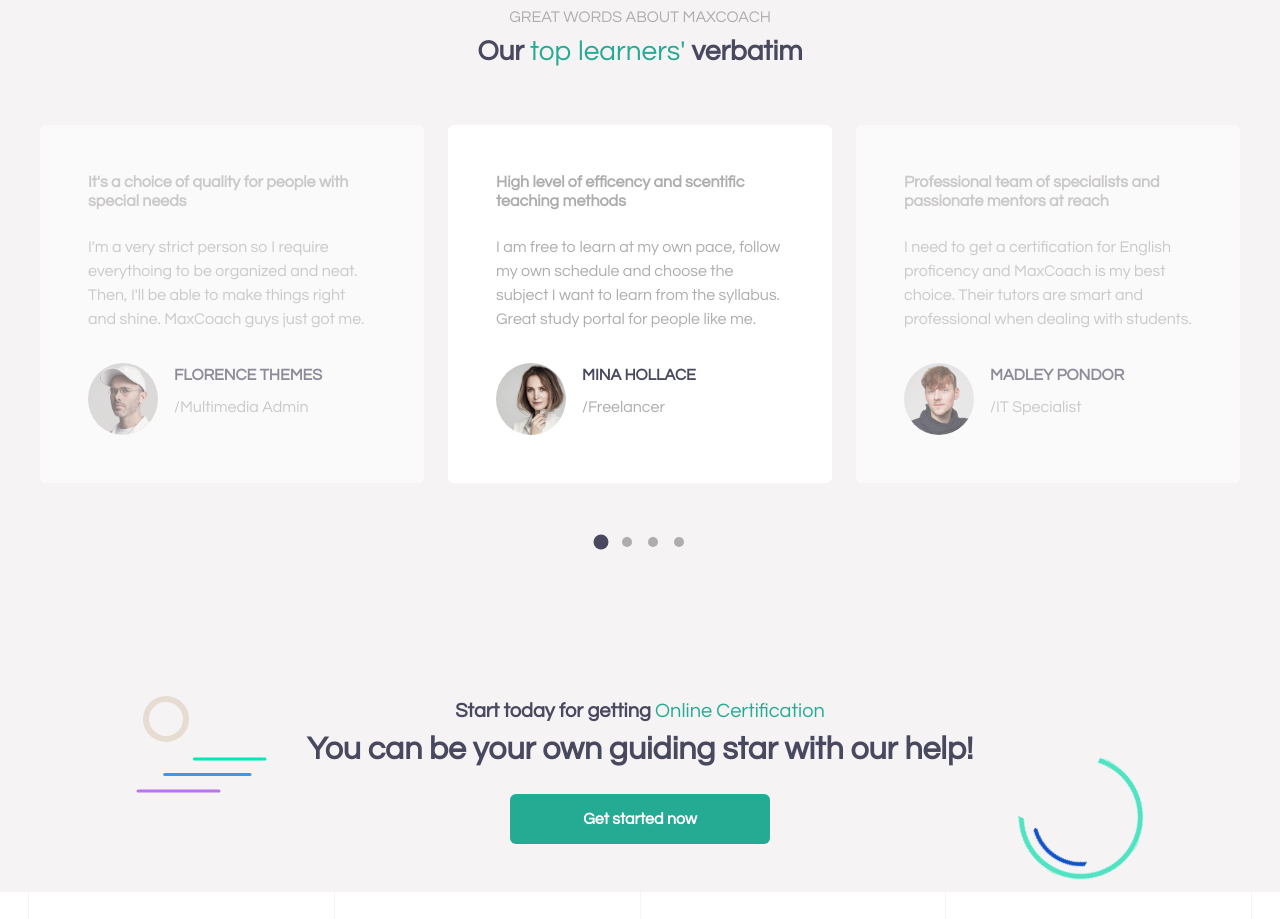
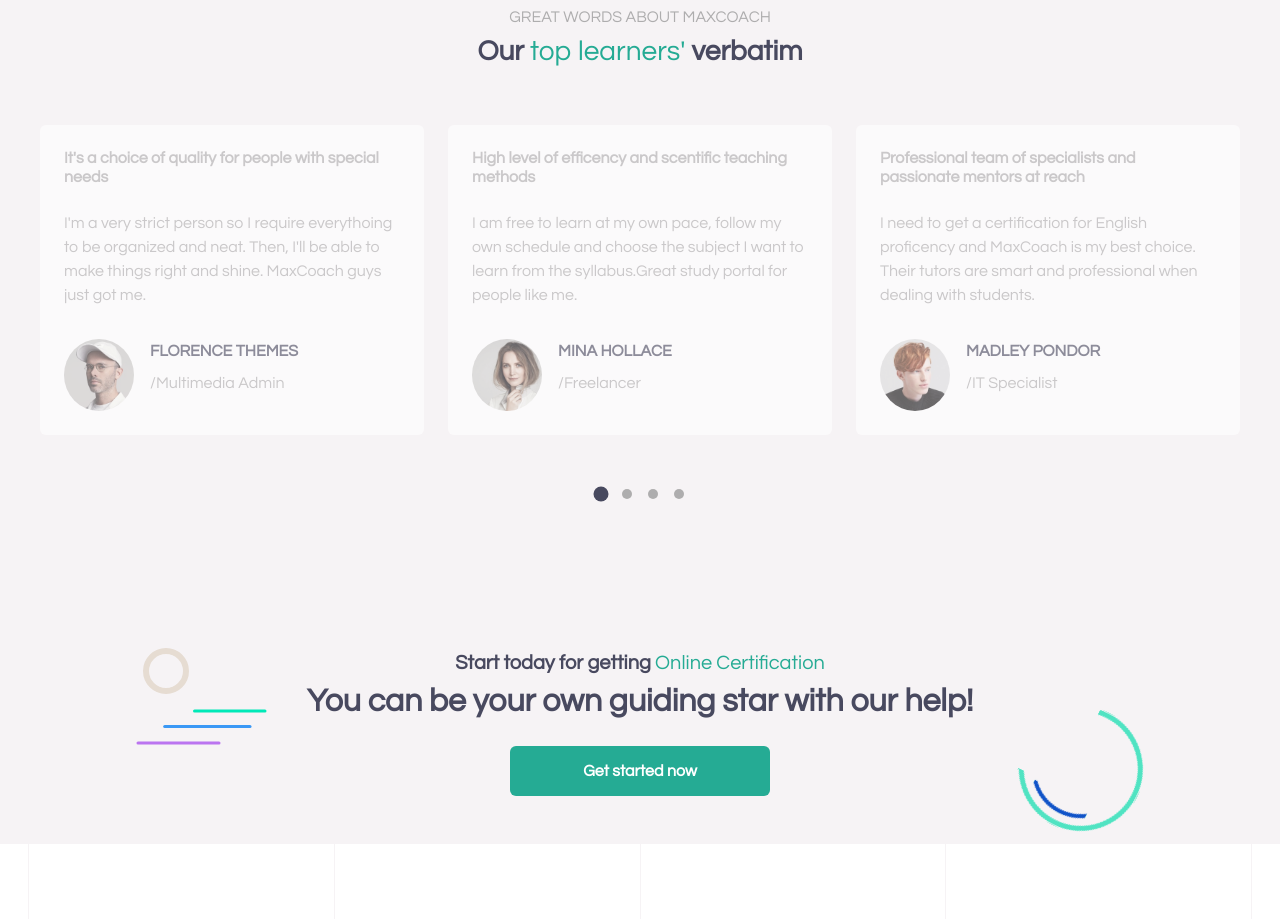
Before and after one commit to giuseppesciacca/proj-html-vuejs, a Vue app: page / in a window 1280 px wide. Shown: the part 3240-4159 px from the top of the page. Built offline with nearby package versions, Linux system fonts and the light colour scheme.

Commit message:
[add] v-for in OurLearners component

```diff
--- a/src/components/OurLearners.vue
+++ b/src/components/OurLearners.vue
@@ -1,6 +1,33 @@
 <script>
 export default {
-    name: 'OurLearners'
+    name: 'OurLearners',
+    data() {
+        return {
+            learners: [
+                {
+                    name: 'FLORENCE THEMES',
+                    src: 'testimonial-avata-03.jpg',
+                    title: 'It\'s a choice of quality for people with special needs',
+                    text: 'I\'m a very strict person so I require everythoing to be organized and neat. Then, I\'ll be able to make things right and shine. MaxCoach guys just got me.',
+                    role: '/Multimedia Admin'
+                },
+                {
+                    name: 'MINA HOLLACE',
+                    src: 'testimonial-avata-02.jpg',
+                    title: 'High level of efficency and scentific teaching methods',
+                    text: 'I am free to learn at my own pace, follow my own schedule and choose the subject I want to learn from the syllabus.Great study portal for people like me.',
+                    role: '/Freelancer'
+                },
+                {
+                    name: 'MADLEY PONDOR',
+                    src: 'testimonial-avata-01.jpg',
+                    title: 'Professional team of specialists and passionate mentors at reach',
+                    text: 'I need to get a certification for English proficency and MaxCoach is my best choice. Their tutors are smart and professional when dealing with students.',
+                    role: '/IT Specialist'
+                }
+            ]
+        }
+    }
 }
 </script>
 
@@ -11,50 +38,16 @@
             <h3 class="text-center pb-5">Our <span>top learners'</span> verbatim</h3>
 
             <div class="row">
-                <div class="col-4">
-                    <div class="card p-5 border-0">
-                        <h6 class="title pb-3">It's a choice of quality for people with special needs</h6>
-                        <p class="text pb-3">I'm a very strict person so I require everythoing to be organized and neat.
-                            Then,
-                            I'll be able to
-                            make things right and shine. MaxCoach guys just got me.</p>
+
+                <div v-for="learner in learners" class="col-4">
+                    <div class="card p-4 border-0 h-100">
+                        <h6 class="title pb-3">{{ learner.title }}</h6>
+                        <p class="text pb-3">{{ learner.text }}</p>
                         <div class="d-flex">
-                            <img class="img-fluid" width="70" src="/public/img/testimonial-avata-03.jpg" alt="">
+                            <img class="img-fluid" width="70" :src="'/public/img/' + learner.src" :alt="learner.name">
                             <div class="ps-3">
-                                <p class="name mb-2">FLORENCE THEMES</p>
-                                <p class="role">/Multimedia Admin</p>
-                            </div>
-                        </div>
-                    </div>
-                </div>
-                <!-- /.col -->
-
-                <div class="col-4">
-                    <div class="card p-5 border-0 active">
-                        <h6 class="title pb-3">High level of efficency and scentific teaching methods</h6>
-                        <p class="text pb-3">I am free to learn at my own pace, follow my own schedule and choose the
-                            subject I want to learn from the syllabus. Great study portal for people like me.</p>
-                        <div class="d-flex">
-                            <img class="img-fluid" width="70" src="/public/img/testimonial-avata-02.jpg" alt="">
-                            <div class="ps-3">
-                                <p class="name mb-2">MINA HOLLACE</p>
-                                <p class="role">/Freelancer</p>
-                            </div>
-                        </div>
-                    </div>
-                </div>
-                <!-- /.col -->
-
-                <div class="col-4">
-                    <div class="card p-5 border-0">
-                        <h6 class="title pb-3">Professional team of specialists and passionate mentors at reach</h6>
-                        <p class="text pb-3">I need to get a certification for English proficency and MaxCoach is my best
-                            choice. Their tutors are smart and professional when dealing with students.</p>
-                        <div class="d-flex">
-                            <img class="img-fluid" width="70" src="/public/img/testimonial-avata-04.jpg" alt="">
-                            <div class="ps-3">
-                                <p class="name mb-2">MADLEY PONDOR</p>
-                                <p class="role">/IT Specialist</p>
+                                <p class="name mb-2">{{ learner.name }}</p>
+                                <p class="role">{{ learner.role }}</p>
                             </div>
                         </div>
                     </div>
```
